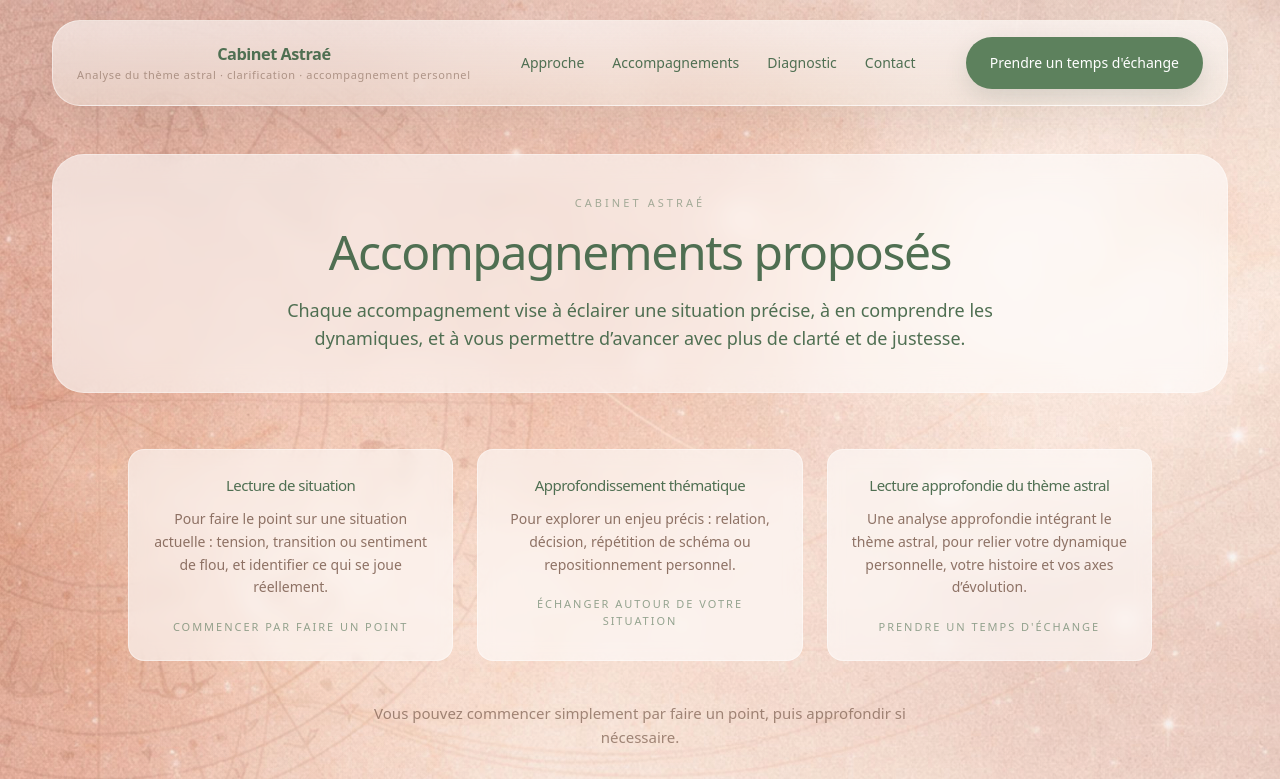
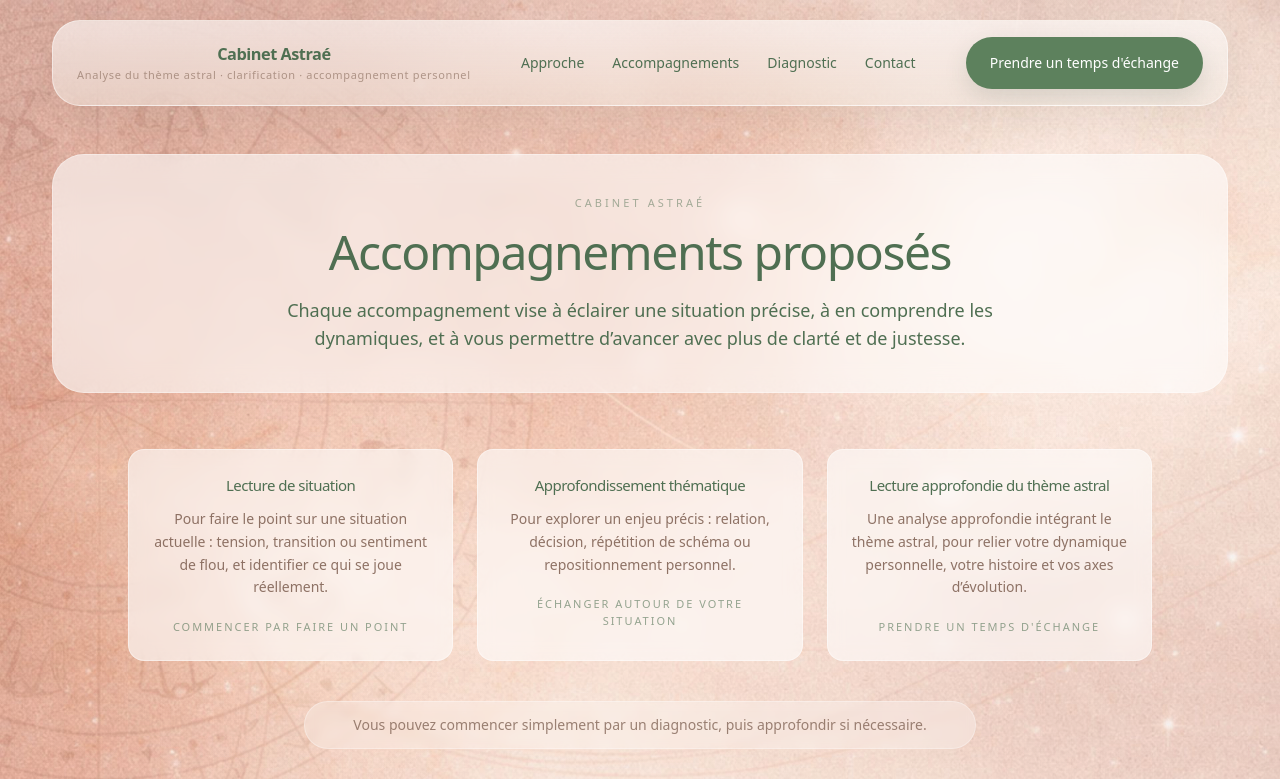
Before and after one commit to arnaudcrestey/cabinet-astrae, a Next.js app: page /accompagnements in a window 1280 px wide. Shown: the top 779 px of the page. Built offline with nearby package versions, Linux system fonts and the light colour scheme.

Commit message:
Update page.tsx

```diff
--- a/app/accompagnements/page.tsx
+++ b/app/accompagnements/page.tsx
@@ -50,9 +50,9 @@ export default function AccompagnementsPage() {
 
         </section>
 
-        <div className="text-center">
-  <p className="mx-auto max-w-xl text-sm leading-relaxed text-umber/70 md:text-[15px]">
-    Vous pouvez commencer simplement par faire un point, puis approfondir si nécessaire.
+        <div className="mx-auto max-w-2xl text-center">
+  <p className="rounded-full border border-white/30 bg-white/30 px-5 py-3 text-[14px] leading-relaxed text-umber/75 backdrop-blur-sm">
+    Vous pouvez commencer simplement par un diagnostic, puis approfondir si nécessaire.
   </p>
 </div>
 
```
